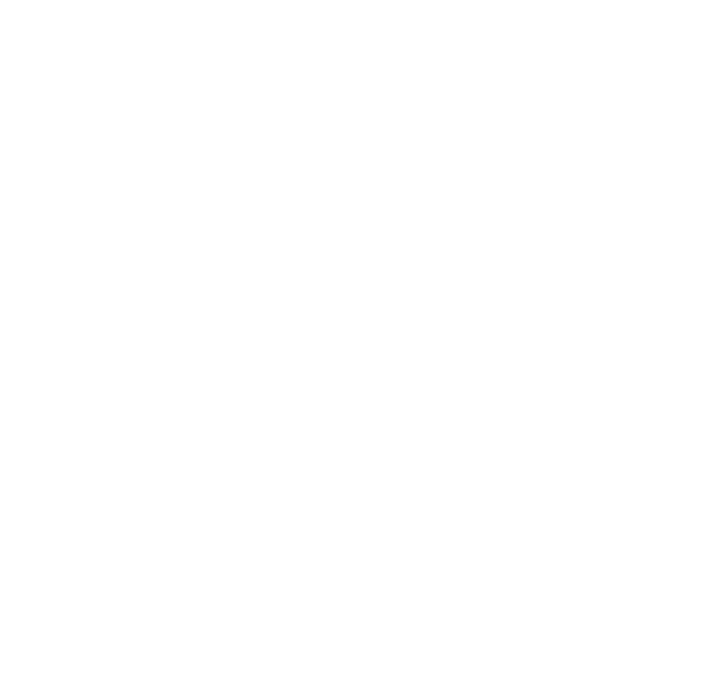
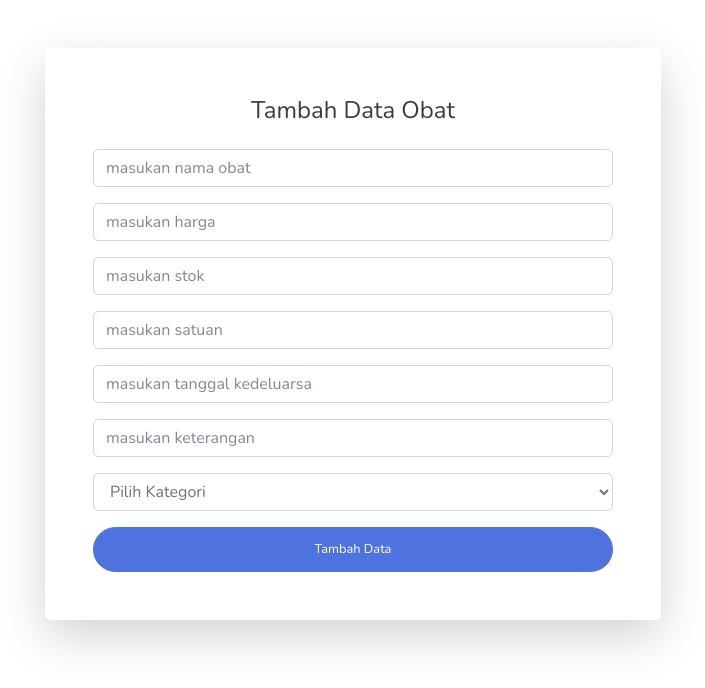
Before and after one commit to AlifyaPakro/Inventory_obat, a PHP site: page /tambah_obat.php in a window 1280 px wide. Before the commit the part shown is empty. Shown: the top 688 px of the page, without its empty margins (275-980 px from the left). Run offline with PHP 8.4, Linux system fonts and the light colour scheme; data that the repository does not hold is empty.

Commit message:
tambah fitur tambah obat dan memberi hak akses pada obat.php

```diff
--- a/tambah_obat.php
+++ b/tambah_obat.php
@@ -0,0 +1,120 @@
+<?php
+
+use Dom\Mysql;
+
+include "koneksi.php";
+
+$kategori_drop = mysqli_query($connect, "SELECT * FROM kategori");
+
+if(isset($_POST['tambah'])){
+    $nama_obat = $_POST['nama_obat'];
+    $harga = $_POST['harga'];
+    $stok = $_POST['stok'];
+    $satuan = $_POST['satuan'];
+    $tanggal_kedeluarsa = $_POST['tanggal_kedeluarsa'];
+    $keterangan = $_POST['keterangan'];
+    $id_kategori = $_POST['id_kategori'];
+
+    if($nama_obat == ''){
+        echo "<script>alert('Data ini tidak boleh kosong');window.location='?page=tambah_obat';</script>";
+    }else{
+        $insert = mysqli_query($connect, "INSERT INTO obat(nama_obat, harga, stok, satuan, tanggal_kedeluarsa, keterangan, id_kategori)
+        VALUES('$nama_obat', '$harga', '$stok', '$satuan', '$tanggal_kedeluarsa', '$keterangan', '$id_kategori')");
+
+        if($insert){
+            echo "<script>alert('Data berhasil ditambahkan');window.location='?page=obat';</script>";
+        }else{
+            echo "<script>alert('Data gagal ditambahkan');window.location='?page=obat';</script>";
+        }
+    }
+}
+
+?>
+<!DOCTYPE html>
+<html lang="en">
+<head>
+    <meta charset="utf-8">
+    <meta http-equiv="X-UA-Compatible" content="IE=edge">
+    <meta name="viewport" content="width=device-width, initial-scale=1, shrink-to-fit=no">
+    <meta name="description" content="">
+    <meta name="author" content="">
+
+    <title>Inventory tambah obat</title>
+
+    <!-- Custom fonts for this template-->
+    <link href="vendor/fontawesome-free/css/all.min.css" rel="stylesheet" type="text/css">
+    <link
+        href="https://fonts.googleapis.com/css?family=Nunito:200,200i,300,300i,400,400i,600,600i,700,700i,800,800i,900,900i"
+        rel="stylesheet">
+
+    <!-- Custom styles for this template-->
+    <link href="css/sb-admin-2.min.css" rel="stylesheet">
+</head>
+<body>
+    <div class=" w-100 row justify-content-center">
+    <div class="col-xl-6 col-lg-10 col-md-9">
+
+                <div class="card o-hidden border-0 shadow-lg my-5">
+                    <div class="card-body p-0">
+                        <!-- Nested Row within Card Body -->
+                        <div class="row">
+                            <div class="col-lg-12">
+                                <div class="p-5">
+                                    <div class="text-center">
+                                        <h1 class="h4 text-gray-900 mb-4">Tambah Data Obat</h1>
+                                    </div>
+                                    <form class="user" method="POST">
+                                        <div class="form-group">
+                                            <input type="text" name="nama_obat" class="form-control"
+                                                id="exampleInputEmail" aria-describedby="emailHelp"
+                                                placeholder="masukan nama obat">
+                                        </div>
+                                        <div class="form-group">
+                                            <input type="text" name="harga" class="form-control"
+                                                id="exampleInputEmail" aria-describedby="emailHelp"
+                                                placeholder="masukan harga">
+                                        </div>
+                                        <div class="form-group">
+                                            <input type="text" name="stok" class="form-control"
+                                                id="exampleInputEmail" aria-describedby="emailHelp"
+                                                placeholder="masukan stok">
+                                        </div>
+                                        <div class="form-group">
+                                            <input type="text" name="satuan" class="form-control"
+                                                id="exampleInputEmail" aria-describedby="emailHelp"
+                                                placeholder="masukan satuan">
+                                        </div>
+                                        <div class="form-group">
+                                            <input type="text" name="tanggal_kedeluarsa" class="form-control"
+                                                id="exampleInputEmail" aria-describedby="emailHelp"
+                                                placeholder="masukan tanggal kedeluarsa">
+                                        </div>
+                                         <div class="form-group">
+                                            <input type="text" name="keterangan" class="form-control"
+                                                id="exampleInputEmail" aria-describedby="emailHelp"
+                                                placeholder="masukan keterangan">
+                                        </div>
+                                        <div class="form-group">
+                                           <select name="id_kategori" class="form-control">
+                                            <option value="">Pilih Kategori</option>
+
+                                            <?php while($i = mysqli_fetch_assoc($kategori_drop)): ?>
+                                            <option value="<?= $i['id_kategori']; ?>">
+                                            <?= $i['nama_kategori']; ?>
+                                            </option>
+                                            <?php endwhile; ?>
+                                            </select>
+                                        </div>
+                                        <button type="submit" name="tambah" class="btn btn-primary btn-user btn-block">
+                                            Tambah Data
+                                        </button>
+                                </div>
+                            </div>
+                        </div>
+                    </div>
+                </div>
+
+            </div>
+    </div>
+</body>
+</html>
--- a/update_obat.php
+++ b/update_obat.php
@@ -118,7 +118,7 @@ if(isset($_POST['update'])){
                                     <form class="user" method="POST">
                                         <input type="hidden" name="id_obat" value="<?= $obat['id_obat']; ?>">
                                         <div class="form-group">
-                                            <input type="text" name="nama_obat" class="form-control"
+                                            <input type="text" name="nama_obat" class="form-control``"
                                                 id="exampleInputEmail" aria-describedby="emailHelp"
                                                 value="<?= $obat['nama_obat']; ?>">
                                         </div>
```
Also changed, not shown: obat.php (+10 -5 lines).
